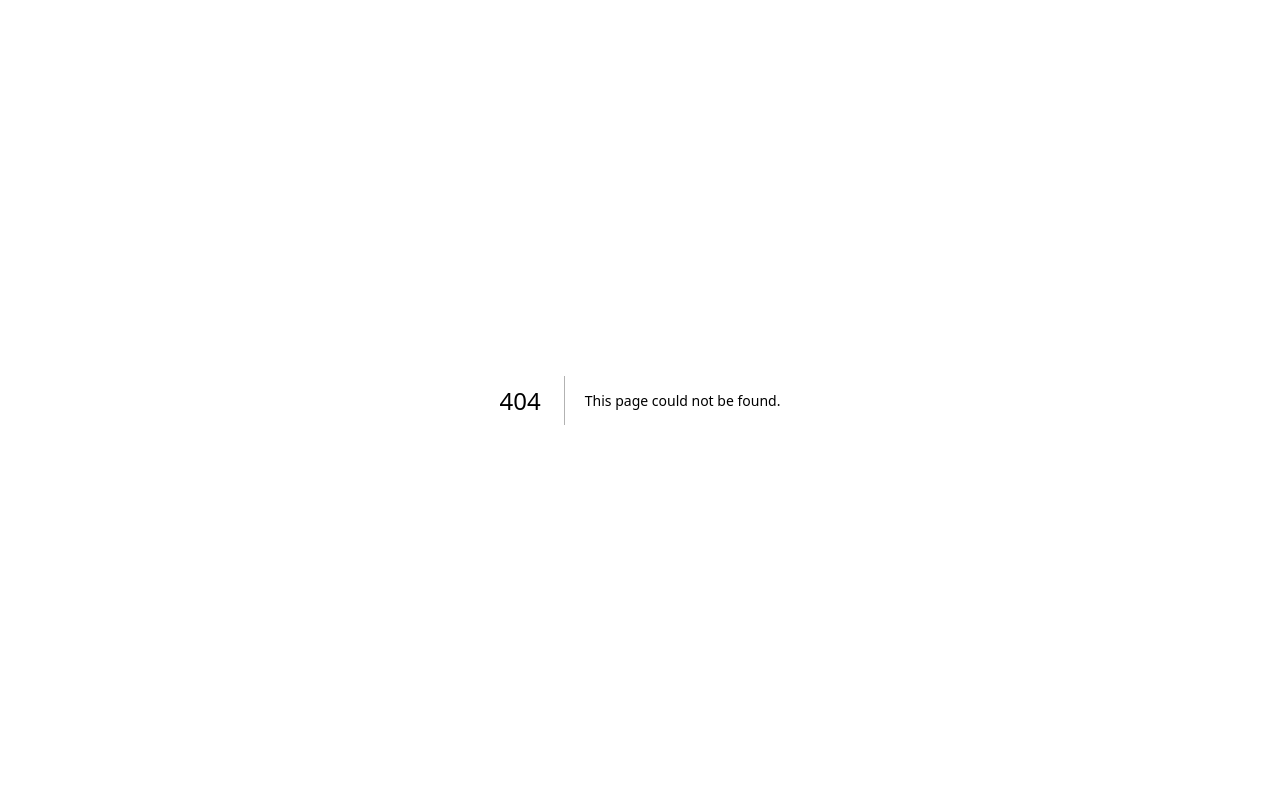
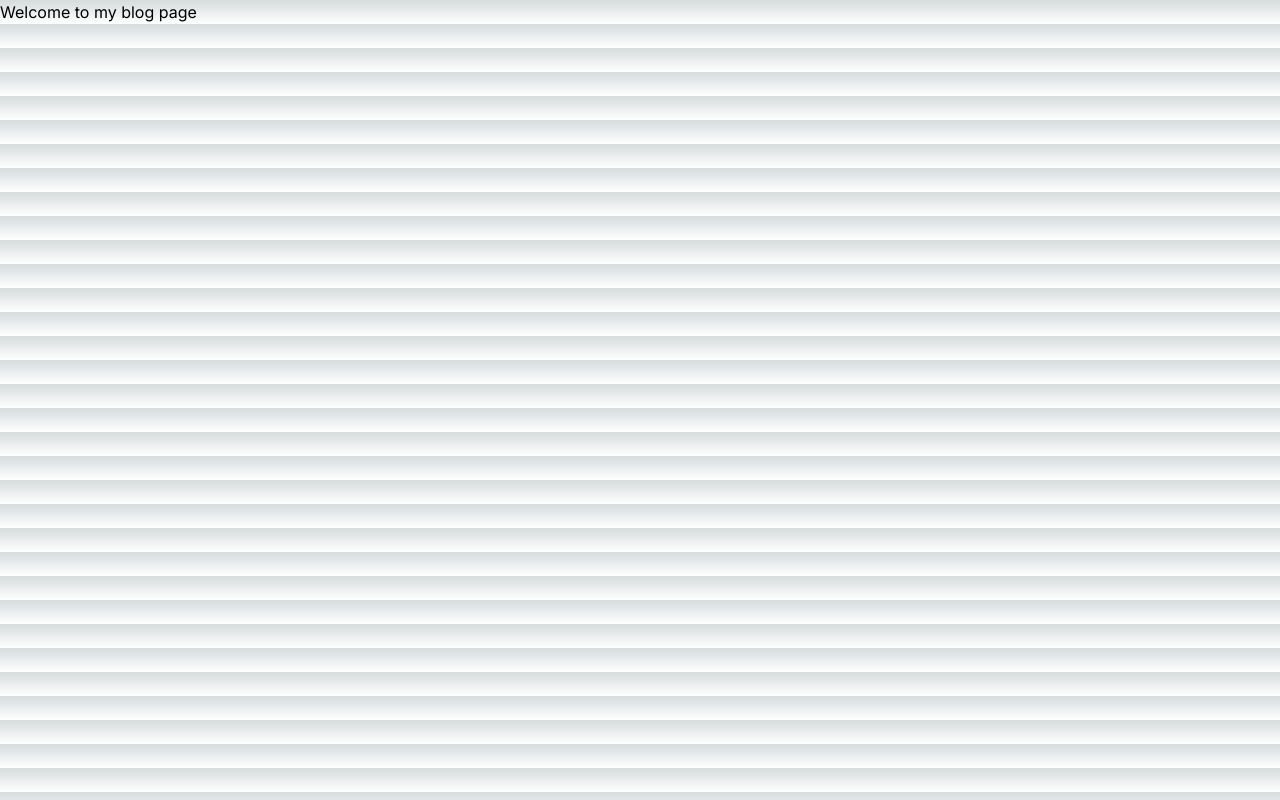
Before and after one commit to salman-farcy/my-next.js-app, a Next.js app: page /news/blog in a window 1280 px wide. Before the commit this address had no page. Built offline with nearby package versions, Linux system fonts and the light colour scheme.

Commit message:
nested route create next.js

```diff
--- /dev/null
+++ b/src/app/news/article/page.js
@@ -0,0 +1,11 @@
+
+
+const ArticlePage = () => {
+     return (
+          <div>
+               <h1>This is a articlePage</h1>
+          </div>
+     );
+};
+
+export default ArticlePage;
--- /dev/null
+++ b/src/app/news/blog/page.js
@@ -0,0 +1,11 @@
+
+
+const BlogPage = () => {
+     return (
+          <div>
+               <h1>Welcome to my blog page</h1>
+          </div>
+     );
+};
+
+export default BlogPage;
--- /dev/null
+++ b/src/app/news/page.js
@@ -0,0 +1,11 @@
+import React from 'react';
+
+const News = () => {
+     return (
+          <div>
+               <h2>This is a news page</h2>
+          </div>
+     );
+};
+
+export default News;
```
